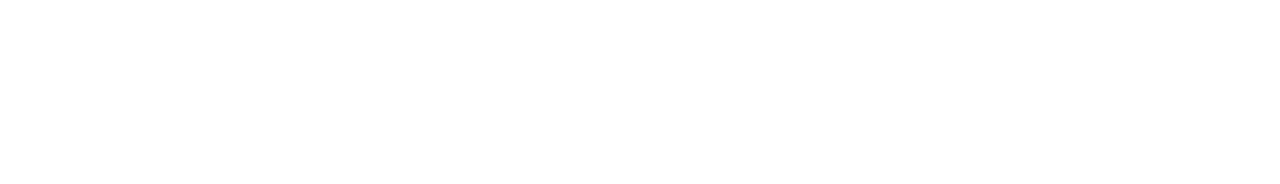
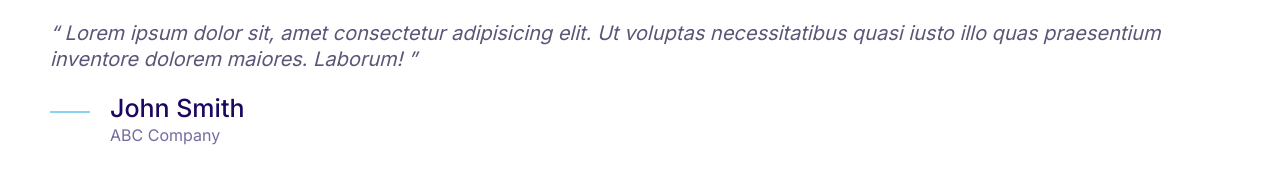
Before and after one commit to Junaid-1993/moshify, a plain HTML site: page index.html in a window 1280 px wide. Drawn offline with Linux system fonts and the light colour scheme.

Commit message:
Build the quotes component.

```diff
--- a/css/style.css
+++ b/css/style.css
@@ -4,6 +4,7 @@
   --color-accent: #ff3400;
   --color-headings: #1b0760;
   --color-body: #918ca4;
+  --color-body-darker: #5c5577;
   --color-border: #ccc;
   --border-radius: 30px;
 }
@@ -387,3 +388,52 @@ a {
 .media__image {
   margin-top: 1rem;
 }
+
+/* Quotes */
+.quote {
+  font-size: 3rem;
+  font-style: italic;
+  color: var(--color-body-darker);
+  line-height: 1.3;
+}
+
+.quote__text::before {
+  content: open-quote;
+}
+
+.quote__text::after {
+  content: close-quote;
+}
+
+.quote__author {
+  font-size: 3rem;
+  font-weight: 500;
+  font-style: normal;
+  margin-bottom: 0;
+}
+
+.quote__company {
+  font-size: 2rem;
+  font-style: normal;
+  color: var(--color-headings);
+  opacity: 0.6;
+}
+
+.quote__line {
+  position: relative;
+  bottom: 10px;
+}
+
+@media screen and (min-width: 1024px) {
+  .quote {
+    font-size: 2rem;
+  }
+
+  .quote__author {
+    font-size: 2.5rem;
+  }
+
+  .quote__company {
+    font-size: 1.6rem;
+  }
+}
--- a/index.html
+++ b/index.html
@@ -10,5 +10,25 @@
     <link rel="stylesheet" href="css/normalize.css" />
     <link rel="stylesheet" href="css/style.css" />
   </head>
-  <body></body>
+  <body>
+    <blockquote class="quote">
+      <p class="quote__text">
+        Lorem ipsum dolor sit, amet consectetur adipisicing elit. Ut voluptas necessitatibus quasi iusto illo quas praesentium inventore
+        dolorem maiores. Laborum!
+      </p>
+      <footer>
+        <div class="media">
+          <div class="media__image">
+            <svg class="icon icon--primary quote__line">
+              <use xlink:href="images/sprite.svg#line"></use>
+            </svg>
+          </div>
+          <div class="media__body">
+            <h3 class="media__title quote__author">John Smith</h3>
+            <p class="quote__company">ABC Company</p>
+          </div>
+        </div>
+      </footer>
+    </blockquote>
+  </body>
 </html>
```
Also changed, not shown: components/quotes.html (added, +19 -0 lines).
